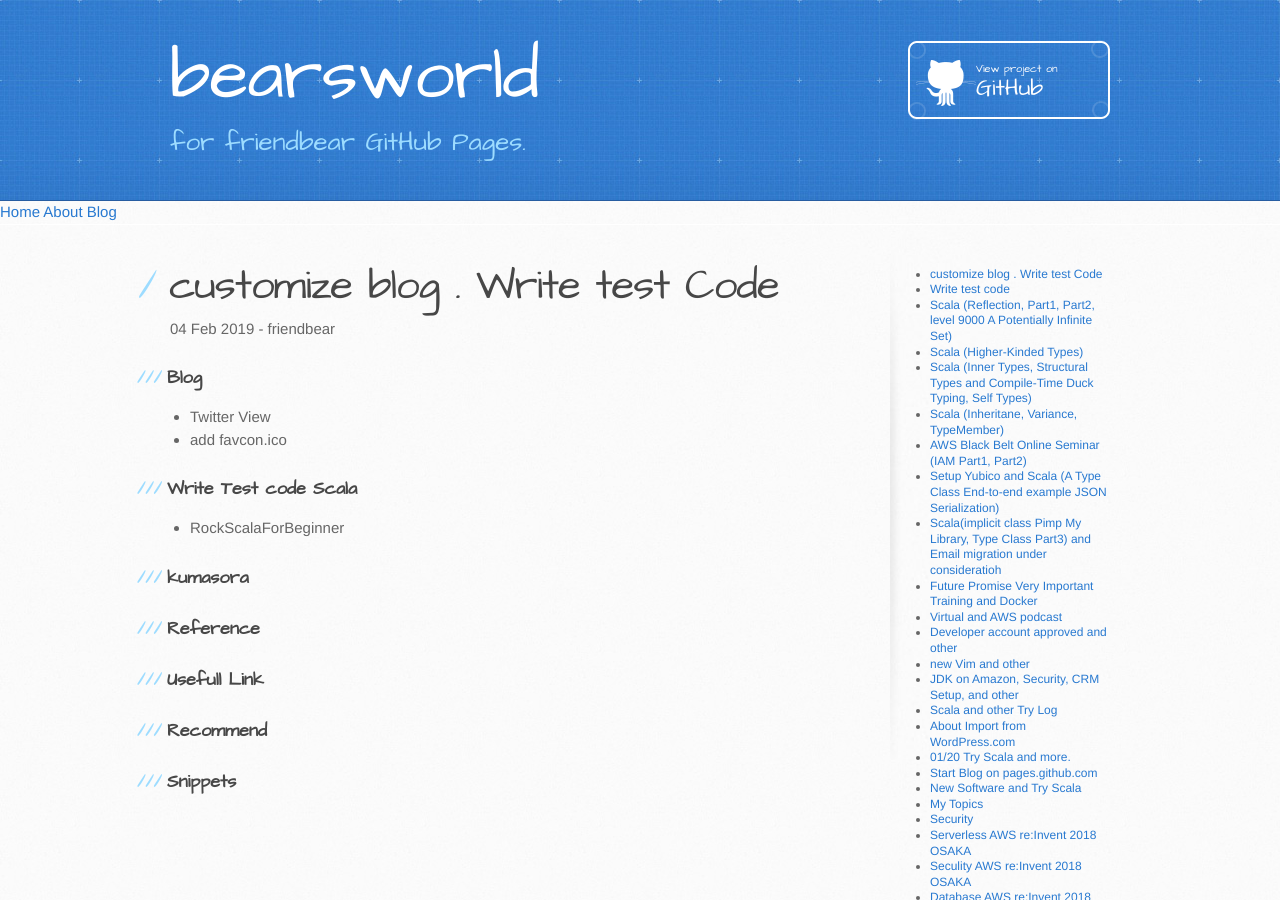
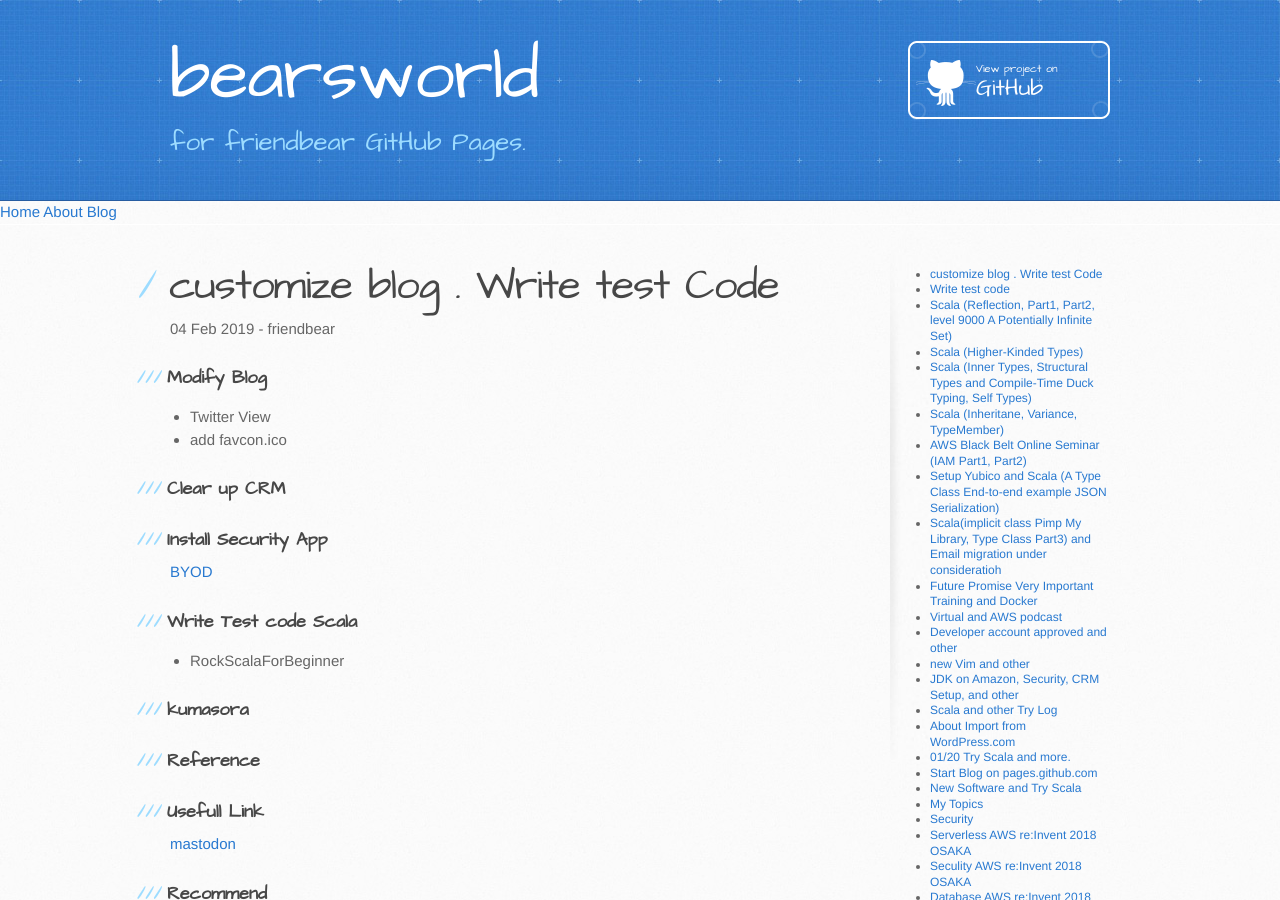
Before and after one commit to friendbear/friendbear.github.io.2021-10-19, a Jekyll site: the page built from _posts/2019-02-04-friendbear.md, in a window 1280 px wide and 900 px high. Built offline with Jekyll 4.4.1, drawn with Linux system fonts in a browser that asks for light colours; comment, search, counter and statistics services are not loaded.

Commit message:
BYOD Security software setup

```diff
--- a/_posts/2019-02-04-friendbear.md
+++ b/_posts/2019-02-04-friendbear.md
@@ -6,9 +6,13 @@ categories: [blog]
 tags: [lang-scala]
 ---
 
-### Blog
+### Modify Blog
  - Twitter View
  - add favcon.ico
+
+### Clear up CRM
+### Install Security App
+[BYOD](https://digitasecurity.com/)
 
 ### Write Test code Scala
 - RockScalaForBeginner
@@ -18,6 +22,9 @@ tags: [lang-scala]
 ### Reference
 
 ### Usefull Link
+
+[mastodon](https://joinmastodon.org)
+
 ### Recommend
 
 ### Snippets
```
